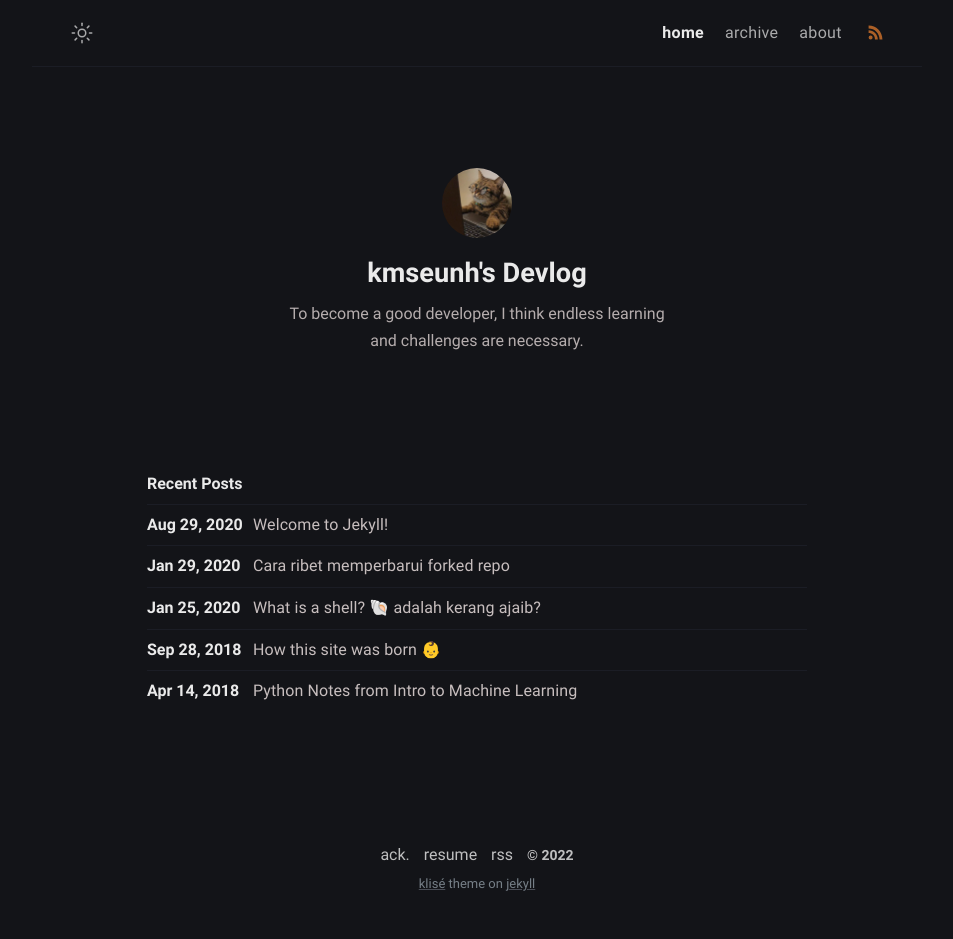
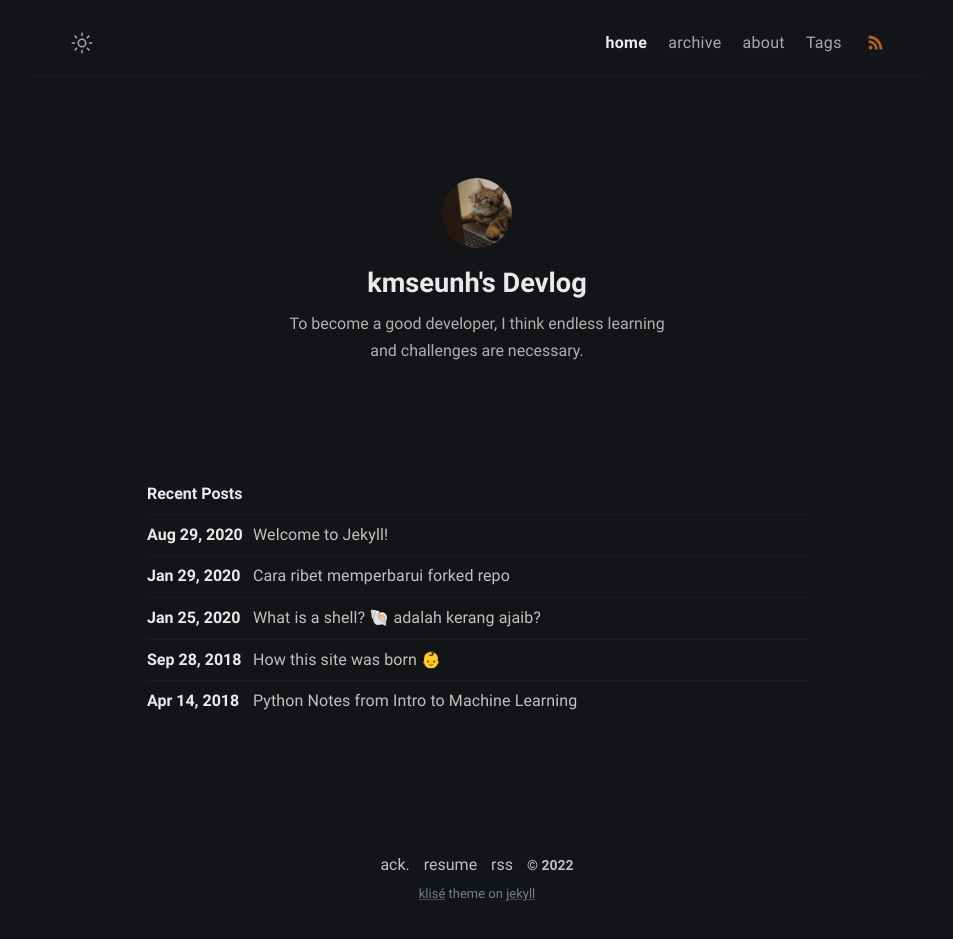
Before and after one commit to kmseunh/kmseunh.github.io, a Jekyll site: the page built from index.md, in a window 1280 px wide. Shown: the whole page, without its empty margins (163-1116 px from the left). Built offline with Jekyll 4.4.1, drawn with Linux system fonts in a browser that asks for light colours.

Commit message:
add Tags for menus

```diff
--- a/_data/menus.yml
+++ b/_data/menus.yml
@@ -8,6 +8,10 @@
 
 - title: about
   url: /about/
+  external: false
+
+- title: Tags
+  url: /tags/
   external: false # set true if you using external link, see below
 
 # Example:
--- a/_includes/header.html
+++ b/_includes/header.html
@@ -11,6 +11,21 @@
     {% if page.title %}{{ page.title | escape }} - {{ site.title }}{% else %}{{
     site.title | escape }}{% endif %}
   </title>
+
+  <ul>
+
+    {% assign pages_list = site.pages %}
+    {% for node in pages_list %}
+      {% if node.title != null %}
+        {% if node.layout == "category" %}
+          <li><a class="category-link {% if page.url == node.url %} active{% endif %}"
+          href="{{ site.baseurl }}{{ node.url }}">{{ node.title }}</a></li>
+        {% endif %}
+      {% endif %}
+    {% endfor %}
+
+</ul>
+
   <link
     rel="alternate"
     href="{{
```
Also changed, not shown: 3 other files.
